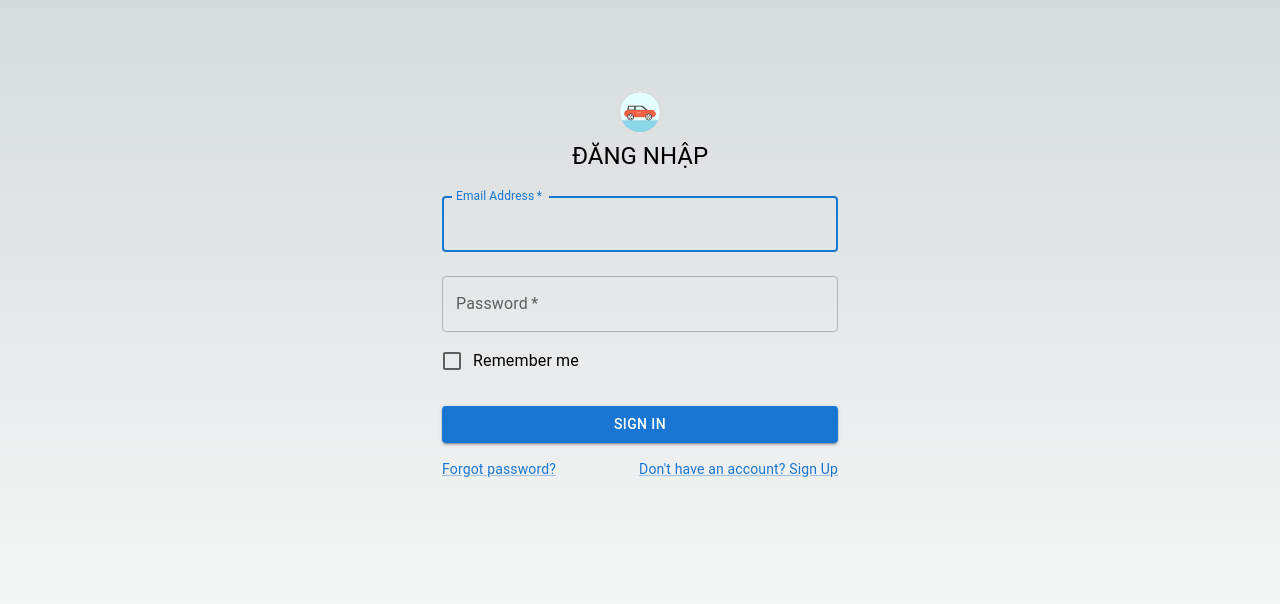
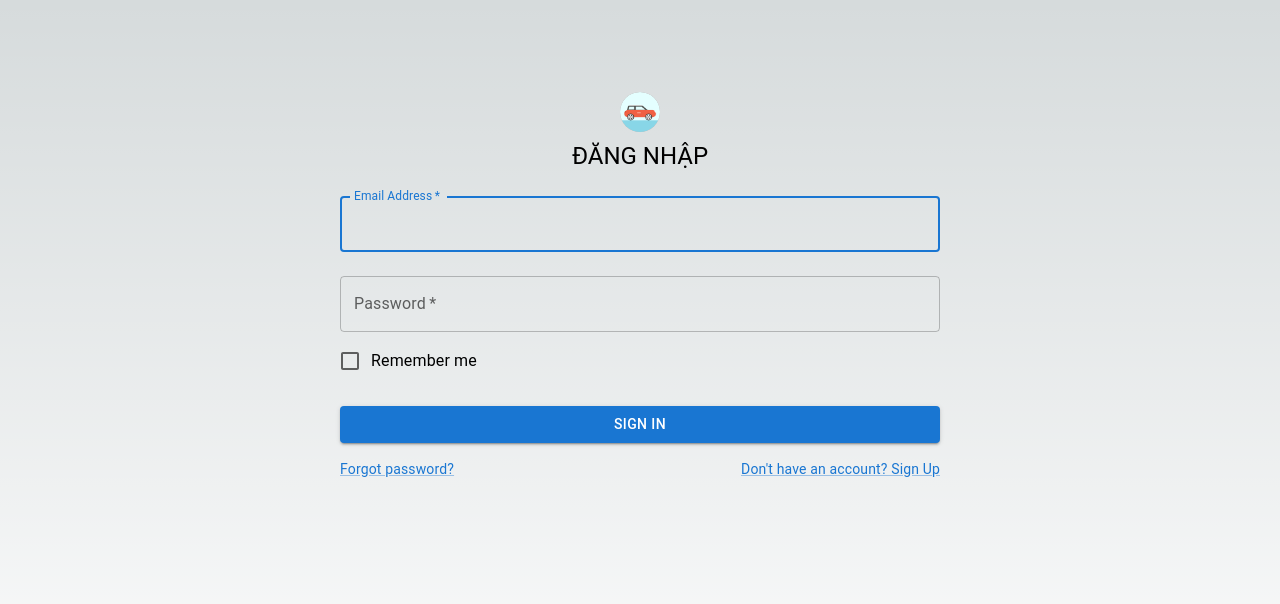
Before and after one commit to thaytungdaylaixe/nextyourapp, a Next.js app: page /login in a window 1280 px wide. Shown: the top 604 px of the page. Built offline with nearby package versions, Linux system fonts and the light colour scheme.

Commit message:
first commit

```diff
--- a/pages/login/index.js
+++ b/pages/login/index.js
@@ -1,5 +1,7 @@
 import * as React from "react";
 import {
+  Card,
+  CardContent,
   Avatar,
   Button,
   TextField,
@@ -26,13 +28,14 @@ export default function SignIn() {
   };
 
   return (
-    <Container component="main" maxWidth="xs">
+    <main>
       <Box
         sx={{
           marginTop: 8,
           display: "flex",
           flexDirection: "column",
           alignItems: "center",
+          maxWidth: "600px",
         }}
       >
         <Avatar sx={{ m: 1 }}>
@@ -88,6 +91,6 @@ export default function SignIn() {
           </Grid>
         </Box>
       </Box>
-    </Container>
+    </main>
   );
 }
```
Also changed, not shown: pages/Copyright.js (deleted).
